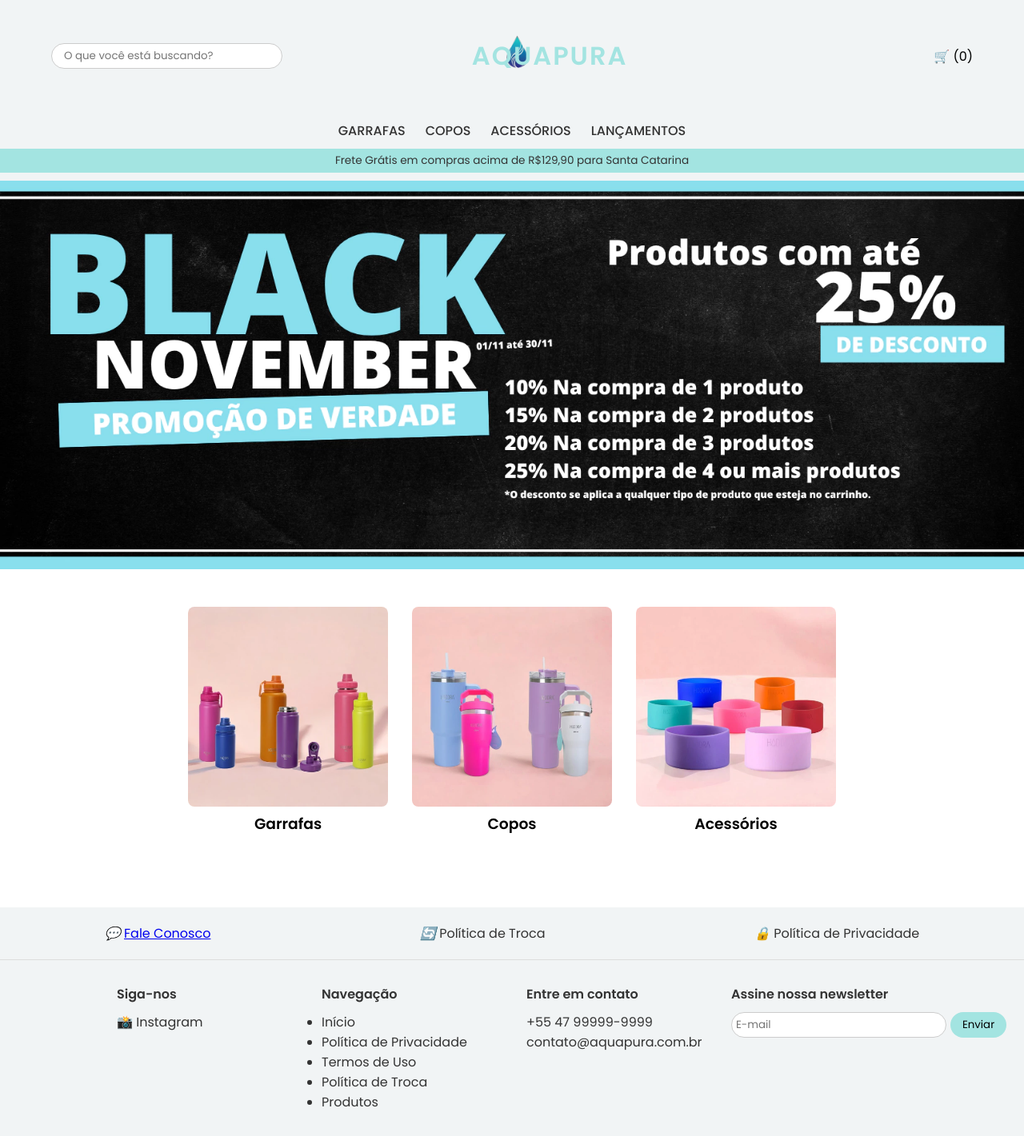
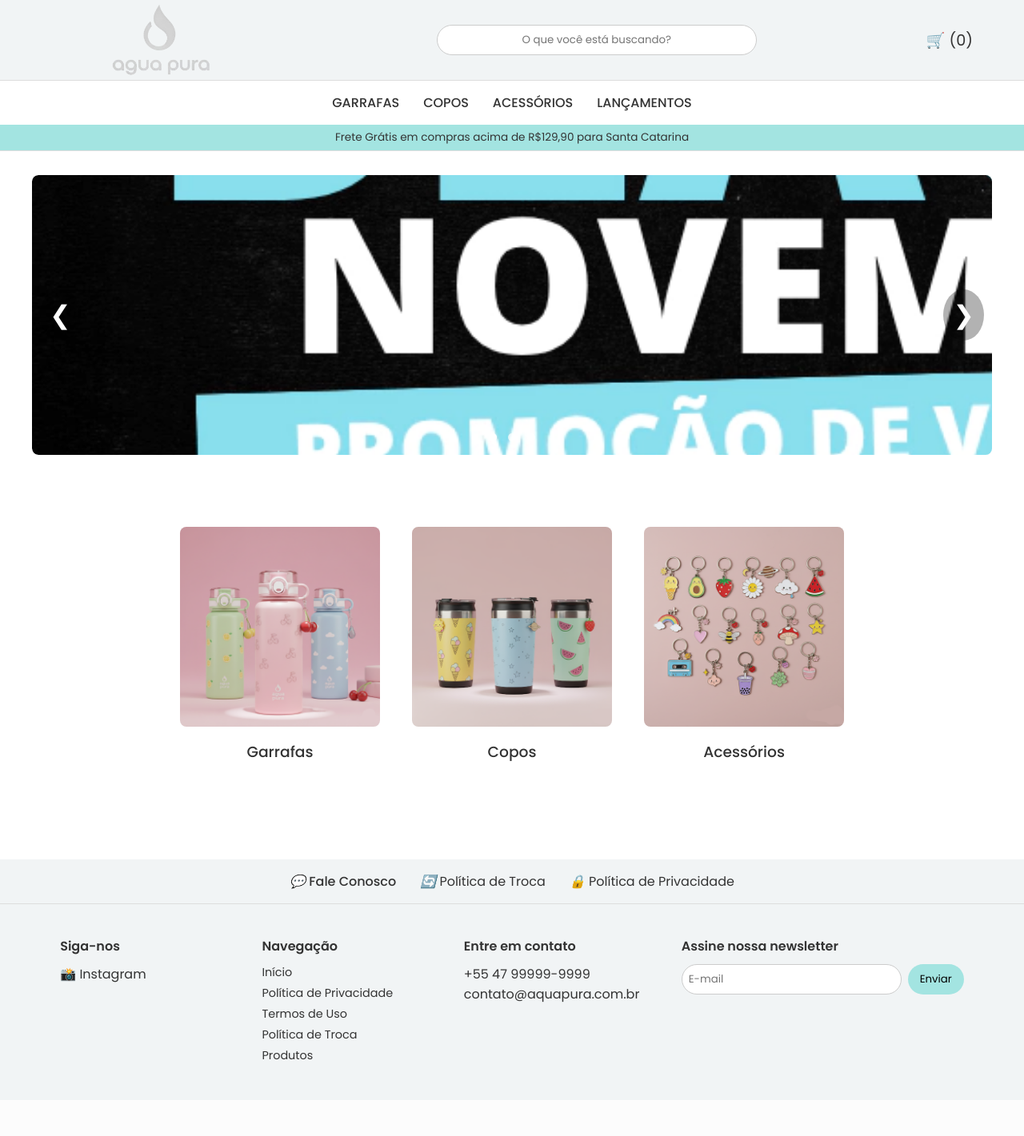
Before and after one commit to ddsc-sts/AGUAPURA, a Flask app: page / in a window 1280 px wide. Shown: the whole page at 80% size. After the commit the page ends 1326 px from the top, so only its background shows below. Run offline with Flask 3, Linux system fonts and the light colour scheme.

Commit message:
Alterações  11/11
Alterações no index base style, modificamos a pagina inicial, criamos novas rotas colocamos outra logo etc

```diff
--- a/AQUAPURA/app.py
+++ b/AQUAPURA/app.py
@@ -2,11 +2,21 @@ from flask import Flask, render_template
 
 app = Flask(__name__)
 
-# ===== Rota da página inicial =====
 @app.route('/')
-def index():
+def home():
     return render_template('index.html')
 
-# ===== Execução local =====
+@app.route('/copos')
+def copos():
+    return render_template('copos.html')
+
+@app.route('/garrafas')
+def garrafas():
+    return render_template('garrafas.html')
+
+@app.route('/acessorios')
+def acessorios():
+    return render_template('acessorios.html')
+
 if __name__ == '__main__':
     app.run(debug=True)
--- /dev/null
+++ b/AQUAPURA/static/script.js
@@ -0,0 +1,30 @@
+<script>
+let currentIndex = 0;
+const slides = document.querySelectorAll('.slide');
+const dots = document.querySelectorAll('.dot');
+const totalSlides = slides.length;
+
+function showSlide(index) {
+  const slidesContainer = document.querySelector('.slides');
+  slidesContainer.style.transform = `translateX(-${index * 100}%)`;
+
+  dots.forEach(dot => dot.classList.remove('active'));
+  dots[index].classList.add('active');
+}
+
+function nextSlide() {
+  currentIndex = (currentIndex + 1) % totalSlides;
+  showSlide(currentIndex);
+}
+
+function prevSlide() {
+  currentIndex = (currentIndex - 1 + totalSlides) % totalSlides;
+  showSlide(currentIndex);
+}
+
+document.querySelector('.next').addEventListener('click', nextSlide);
+document.querySelector('.prev').addEventListener('click', prevSlide);
+
+// muda automaticamente a cada 5s
+setInterval(nextSlide, 5000);
+</script>
--- a/AQUAPURA/static/style.css
+++ b/AQUAPURA/static/style.css
@@ -5,6 +5,7 @@
     --fonte: 'Poppins', sans-serif;
 }
 
+/* ===== Reset ===== */
 * {
     margin: 0;
     padding: 0;
@@ -12,61 +13,113 @@
     font-family: var(--fonte);
 }
 
+body {
+    background-color: #fff;
+    color: var(--texto);
+}
+
 /* ===== Cabeçalho ===== */
 .site-header {
     background-color: var(--cinza);
-    text-align: center;
-    padding-bottom: 10px;
+    border-bottom: 1px solid #ddd;
 }
 
+/* ===== Topo do site ===== */
 .top-bar {
     display: flex;
     justify-content: space-between;
     align-items: center;
     padding: 10px 5%;
+    height: 100px; /* 🔹 define uma altura fixa */
+    overflow: hidden; /* impede a logo de empurrar o topo */
 }
 
+/* Logo alinhada à esquerda */
+.logo-container {
+    display: flex;
+    align-items: center;
+    height: 100%; /* acompanha a altura da top-bar */
+}
+
+.logo-img {
+    height: clamp(270px, 8vw, 270px); /* 🔹 mínimo 50px, cresce até 8vw, máximo 120px */
+    width: auto;
+    object-fit: contain;
+    transition: transform 0.3s ease;
+    margin: 0;
+    margin-top: 8%;
+}
+
+.logo-img:hover {
+    transform: scale(1.05);
+}
+
+/* Barra de pesquisa centralizada */
 .top-bar input {
+    flex: 1;
+    max-width: 400px;
+    margin: 0 20px;
     border: 1px solid #ccc;
     border-radius: 20px;
-    padding: 5px 15px;
+    padding: 8px 15px;
+    text-align: center;
 }
 
-.logo {
-    font-size: 2rem;
-    color: var(--azul);
-    letter-spacing: 2px;
-    margin-left: -500px;
+/* Carrinho à direita */
+.cart {
+    font-size: 1.2rem;
+    cursor: pointer;
 }
 
 
+/* Barra de busca */
+.search-bar {
+    flex: 1;
+    max-width: 400px;
+    border: 1px solid #ccc;
+    border-radius: 20px;
+    padding: 8px 15px;
+}
+
+/* Carrinho */
+.cart {
+    font-size: 1.2rem;
+    cursor: pointer;
+}
+
+/* Navegação principal */
+.main-nav {
+    background-color: white;
+    border-top: 1px solid #ddd;
+}
 
 .main-nav ul {
     list-style: none;
     display: flex;
     justify-content: center;
     flex-wrap: wrap;
-    gap: 25px;
-    padding: 10px 0;
+    gap: 30px;
+    padding: 15px 0;
 }
 
 .main-nav a {
     text-decoration: none;
     color: var(--texto);
     font-weight: 500;
+    transition: color 0.3s;
 }
 
+.main-nav a:hover {
+    color: var(--azul);
+}
+
+/* Info de frete */
 .shipping-info {
     background-color: var(--azul);
     color: #333;
+    text-align: center;
     font-size: 0.85rem;
-    padding: 5px;
-}
-
-/* ===== Banner ===== */
-.banner img {
-    width: 100%;
-    height: auto;
+    padding: 6px 0;
 }
 
 /* ===== Categorias ===== */
@@ -74,13 +127,14 @@
     display: flex;
     justify-content: center;
     flex-wrap: wrap;
-    gap: 30px;
-    padding: 40px 0;
+    gap: 40px;
+    padding: 60px 0;
 }
 
 .categoria {
     text-align: center;
     width: 250px;
+    transition: transform 0.3s ease;
 }
 
 .categoria img {
@@ -93,65 +147,110 @@
     transform: scale(1.05);
 }
 
+.categoria h3 {
+    margin-top: 10px;
+    font-weight: 500;
+    color: var(--texto);
+}
+
 /* ===== Rodapé ===== */
 .site-footer {
     background-color: var(--cinza);
     color: var(--texto);
-    margin-top: 50px;
+    margin-top: 60px;
 }
 
+/* Topo do rodapé */
 .footer-top {
     display: flex;
-    justify-content: space-around;
-    padding: 20px 0;
+    justify-content: center;
+    gap: 30px;
+    padding: 15px;
     border-bottom: 1px solid #ddd;
+    flex-wrap: wrap;
 }
 
+.footer-top a,
+.footer-top span {
+    color: var(--texto);
+    text-decoration: none;
+    font-weight: 500;
+    transition: color 0.3s;
+}
+
+.footer-top a:hover,
+.footer-top span:hover {
+    color: var(--azul);
+}
+
+/* Parte inferior do rodapé */
 .footer-bottom {
     display: flex;
     justify-content: space-around;
     flex-wrap: wrap;
-    padding: 30px 10%;
+    padding: 40px 5%;
+    gap: 30px;
 }
 
 .footer-col {
-    width: 220px;
+    min-width: 200px;
 }
 
 .footer-col h4 {
     margin-bottom: 10px;
+    color: var(--texto);
+}
+
+.footer-col ul {
+    list-style: none;
+    padding: 0;
+}
+
+.footer-col ul li {
+    margin: 5px 0;
+    font-size: 0.9rem;
+    cursor: pointer;
+    transition: color 0.3s;
+}
+
+.footer-col ul li:hover {
+    color: var(--azul);
 }
 
 .footer-col form {
     display: flex;
-    gap: 5px;
+    gap: 8px;
 }
 
 .footer-col input {
     flex: 1;
-    padding: 5px;
+    padding: 8px;
     border-radius: 20px;
     border: 1px solid #ccc;
+    outline: none;
 }
 
 .footer-col button {
     background-color: var(--azul);
     border: none;
     border-radius: 20px;
-    padding: 5px 15px;
+    padding: 8px 15px;
     cursor: pointer;
+    transition: background 0.3s;
 }
 
-/* ===== Responsivo ===== */
-@media (max-width: 768px) {
-    .top-bar {
-        flex-direction: column;
-        gap: 10px;
+.footer-col button:hover {
+    background-color: #8dd3d0;
+}
+
+/* ===== Responsividade ===== */
+@media (max-width: 992px) {
+    .logo-text {
+        font-size: 1.5rem;
     }
 
     .main-nav ul {
-        flex-direction: column;
-        gap: 10px;
+        gap: 20px;
     }
 
     .footer-bottom {
@@ -161,20 +260,184 @@
     }
 }
 
-.icon {
-    width: 10.5%;            /* tamanho adaptável conforme tela */
-    padding: 0.5%;
-    margin-left: -13%;     /* ajuste leve de posição sem travar em px */
+@media (max-width: 768px) {
+    .top-bar {
+        flex-direction: column;
+        align-items: center;
+    }
+
+    .search-bar {
+        width: 90%;
+    }
+
+    .main-nav ul {
+        flex-direction: column;
+        gap: 15px;
+    }
+
+    .categorias {
+        flex-direction: column;
+        align-items: center;
+        padding: 30px 0;
+    }
 }
 
-.icon img {
-    width: 100%;          /* imagem acompanha a div */
-    height: auto;
-    display: block;
-}
-@media (max-width: 768px) {
-    .icon {
-        width: 18%;       /* maior no celular para não ficar minúsculo */
-        margin-left: 0;   /* remove deslocamento para não quebrar */
+@media (max-width: 480px) {
+    .logo-img {
+        width: 40px;
+    }
+
+    .logo-text {
+        font-size: 1.3rem;
+    }
+
+    .footer-col {
+        width: 100%;
     }
 }
+
+.produtos {
+    text-align: center;
+    padding: 40px 5%;
+}
+
+.produtos h2 {
+    color: var(--texto);
+    margin-bottom: 10px;
+    font-size: 2rem;
+}
+
+.produtos p {
+    color: #555;
+    margin-bottom: 30px;
+}
+
+.grid-produtos {
+    display: flex;
+    flex-wrap: wrap;
+    justify-content: center;
+    gap: 40px;
+}
+
+.produto {
+    background: #fff;
+    border-radius: 10px;
+    box-shadow: 0 2px 8px rgba(0,0,0,0.1);
+    padding: 20px;
+    width: 250px;
+    text-align: center;
+}
+
+.produto img {
+    width: 100%;
+    border-radius: 8px;
+}
+
+.produto button {
+    background-color: var(--azul);
+    border: none;
+    color: var(--texto);
+    padding: 8px 15px;
+    border-radius: 20px;
+    cursor: pointer;
+    margin-top: 10px;
+    transition: background-color 0.3s;
+}
+
+.produto button:hover {
+    background-color: #8fd7d4;
+}
+
+/* ===== Carrossel de Promoções ===== */
+.promocoes {
+    width: 100%;
+    overflow: hidden;
+    position: relative;
+    margin: 30px auto;
+    max-width: 1200px;
+    border-radius: 8px;
+  }
+
+  .carousel {
+    position: relative;
+    width: 100%;
+    height: auto;
+  }
+
+  .slides {
+    display: flex;
+    transition: transform 0.6s ease;
+    width: 300%; /* 3 slides */
+  }
+
+  .slide {
+    min-width: 100%;
+    flex-shrink: 0;
+  }
+
+  .slide img {
+    width: 100%;
+    height: 350px;
+    object-fit: cover;
+    display: block;
+    border-radius: 8px;
+  }
+
+  /* 🔹 Botões */
+  .prev,
+  .next {
+    position: absolute;
+    top: 50%;
+    transform: translateY(-50%);
+    background-color: rgba(0, 0, 0, 0.3);
+    color: white;
+    border: none;
+    font-size: 2rem;
+    padding: 8px 12px;
+    cursor: pointer;
+    border-radius: 50%;
+    transition: background-color 0.3s;
+    z-index: 10;
+  }
+
+  .prev:hover,
+  .next:hover {
+    background-color: rgba(0, 0, 0, 0.6);
+  }
+
+  .prev { left: 10px; }
+  .next { right: 10px; }
+
+  /* 🔹 Indicadores */
+  .dots {
+    position: absolute;
+    bottom: 10px;
+    width: 100%;
+    text-align: center;
+  }
+
+  .dot {
+    height: 10px;
+    width: 10px;
+    margin: 0 5px;
+    background-color: rgba(255, 255, 255, 0.7);
+    border-radius: 50%;
+    display: inline-block;
+    transition: background-color 0.3s;
+    cursor: pointer;
+  }
+
+  .dot.active {
+    background-color: white;
+  }
+
+  /* 🔹 Responsivo */
+  @media (max-width: 768px) {
+    .slide img {
+      height: 200px;
+    }
+
+    .prev, .next {
+      font-size: 1.5rem;
+    }
+  }
--- a/AQUAPURA/templates/base.html
+++ b/AQUAPURA/templates/base.html
@@ -4,25 +4,28 @@
     <meta charset="UTF-8">
     <meta name="viewport" content="width=device-width, initial-scale=1.0">
     <title>{% block title %}AquaPura{% endblock %}</title>
-    <link rel="stylesheet" href="../static/style.css">
+    <link rel="stylesheet" href="{{ url_for('static', filename='style.css') }}">
     <link href="https://fonts.googleapis.com/css2?family=Poppins:wght@300;400;500;600&display=swap" rel="stylesheet">
 </head>
 <body>
     <header class="site-header">
         <div class="top-bar">
+            <div class="logo-container">
+                <a href="{{ url_for('home') }}">
+                    <img src="{{ url_for('static', filename='img/logo1.png') }}" alt="Logo AquaPura" class="logo-img">
+                </a>
+            </div>
+
             <input type="text" placeholder="O que você está buscando?">
-            <div class="icon">
-                <img src="static/img/logo1.png" alt="Logo">
-            </div>
-            <h1 class="logo">AQUAPURA</h1>
+
             <div class="cart">🛒 (0)</div>
         </div>
 
         <nav class="main-nav">
             <ul>
-                <li><a href="#">GARRAFAS</a></li>
-                <li><a href="#">COPOS</a></li>
-                <li><a href="#">ACESSÓRIOS</a></li>
+                <li><a href="{{ url_for('garrafas') }}">GARRAFAS</a></li>
+                <li><a href="{{ url_for('copos') }}">COPOS</a></li>
+                <li><a href="{{ url_for('acessorios') }}">ACESSÓRIOS</a></li>
                 <li><a href="#">LANÇAMENTOS</a></li>
             </ul>
         </nav>
@@ -44,8 +47,7 @@
                    target="_blank" rel="noopener noreferrer">
                    Fale Conosco
                 </a>
-              </div>
-
+            </div>
             <div><i>🔄</i> Política de Troca</div>
             <div><i>🔒</i> Política de Privacidade</div>
         </div>
@@ -79,5 +81,7 @@
             </div>
         </div>
     </footer>
+    <script src="{{ url_for('static', filename='script.js') }}"></script>
+
 </body>
 </html>
--- a/AQUAPURA/templates/index.html
+++ b/AQUAPURA/templates/index.html
@@ -1,22 +1,49 @@
 {% extends "base.html" %}
 {% block title %}Página Inicial - AquaPura{% endblock %}
 {% block content %}
-    <section class="banner">
-        <img src="../static/img/banner-promocao.png" alt="Promoção AQUAPURA">
+<!-- ===== Carrossel de Promoções ===== -->
+<section class="promocoes">
+    <div class="carousel">
+      <div class="slides">
+        <div class="slide active">
+          <img src="{{ url_for('static', filename='img/banner-promocao.png') }}" alt="Promoção 1">
+        </div>
+        <div class="slide">
+          <img src="{{ url_for('static', filename='img/banner.png') }}" alt="Promoção 2">
+        </div>
+        <div class="slide">
+          <img src="{{ url_for('static', filename='img/promo3.png') }}" alt="Promoção 3">
+        </div>
+      </div>
+
+      <!-- Botões -->
+      <button class="prev">&#10094;</button>
+      <button class="next">&#10095;</button>
+
+      <!-- Indicadores -->
+      <div class="dots">
+        <span class="dot active"></span>
+        <span class="dot"></span>
+        <span class="dot"></span>
+      </div>
+    </div>
   </section>
 
+
+<!-- ===== Seção de Categorias ===== -->
 <section class="categorias">
     <div class="categoria">
-            <img src="../static/img/garrafas.png" alt="Garrafas">
+        <img src="{{ url_for('static', filename='img/garrafas.png') }}" alt="Garrafas">
         <h3>Garrafas</h3>
     </div>
     <div class="categoria">
-            <img src="../static/img/copos.png" alt="Copos">
+        <img src="{{ url_for('static', filename='img/copos.png') }}" alt="Copos">
         <h3>Copos</h3>
     </div>
     <div class="categoria">
-            <img src="../static/img/acessorios.png" alt="Acessórios">
+        <img src="{{ url_for('static', filename='img/acessorios.png') }}" alt="Acessórios">
         <h3>Acessórios</h3>
     </div>
 </section>
+
 {% endblock %}
```
Also changed, not shown: AQUAPURA/templates/acessorios.html (added, +19 -0 lines), AQUAPURA/templates/copos.html (added, +20 -0 lines), AQUAPURA/templates/garrafas.html (added, +19 -0 lines), AQUAPURA/static/img/acessorios.png, AQUAPURA/static/img/banner2.png (added), AQUAPURA/static/img/copos.png, AQUAPURA/static/img/garrafas.png, AQUAPURA/static/img/logo1.png, AQUAPURA/templates/lancamentos.html (added). Lines whose indentation alone changed are shown as unchanged.
